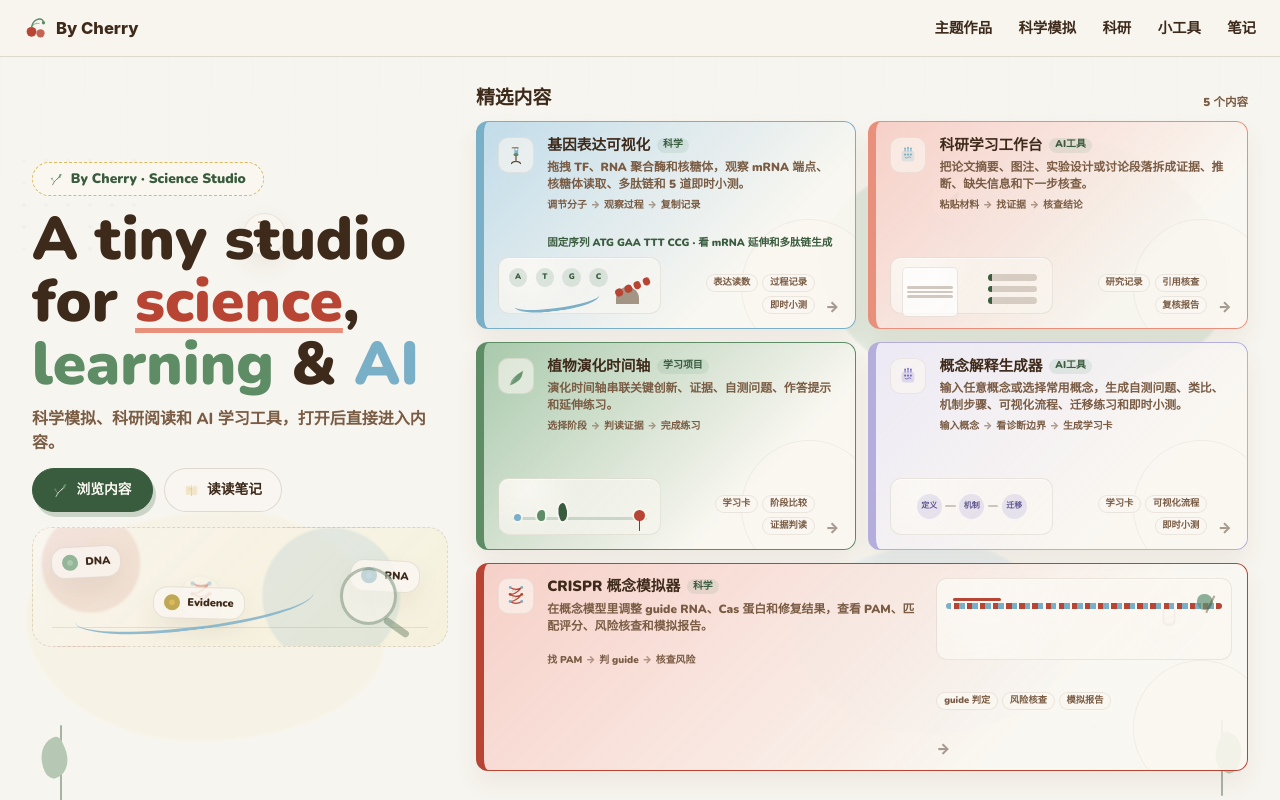
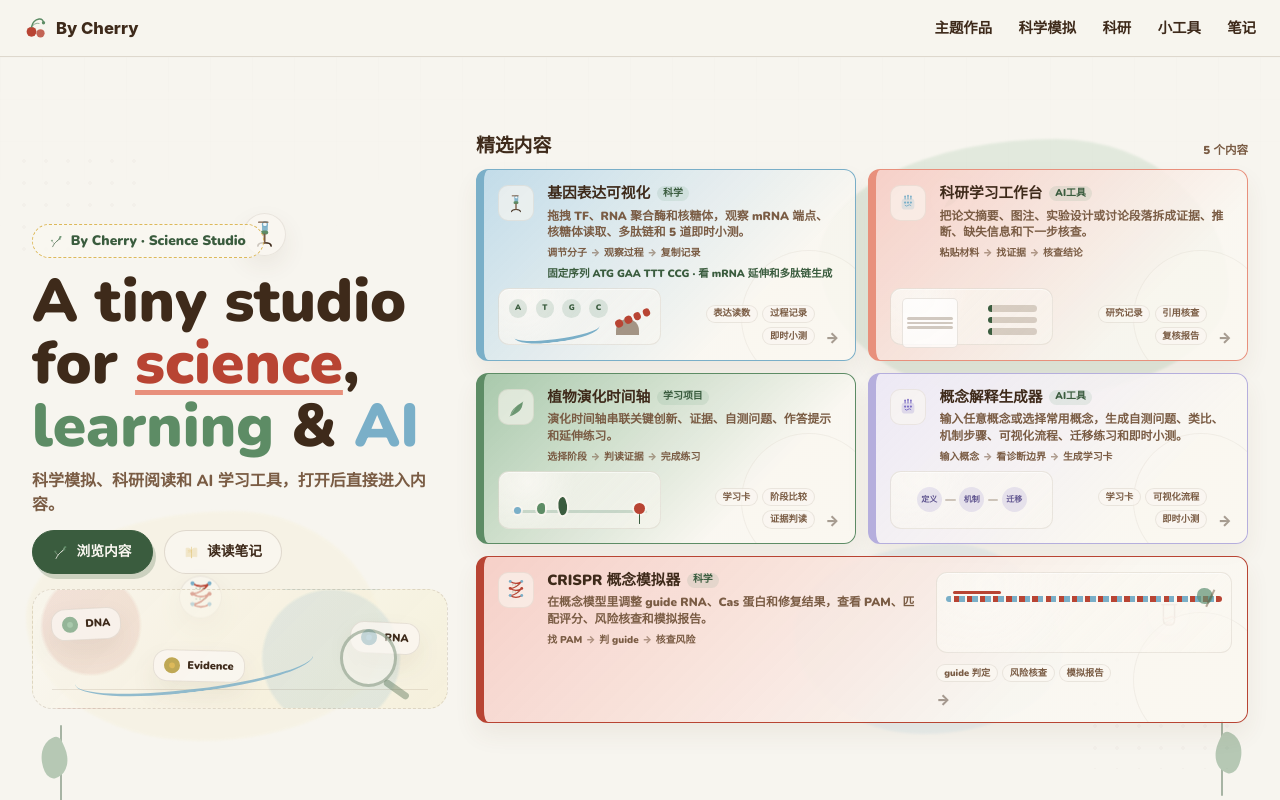
Before and after one commit to liruirui321/Bycherry, a React (Vite) app: page / in a window 1280 px wide. Built offline with nearby package versions, Linux system fonts and the light colour scheme.

Commit message:
Tighten homepage content directory

```diff
--- a/src/app/components/Hero.tsx
+++ b/src/app/components/Hero.tsx
@@ -149,7 +149,7 @@ export function Hero() {
         <div className="hero-float-deco hero-float-leaf"><IconLeafSmall size={24} color="var(--cherry-sage)" /></div>
       </div>
 
-      <div className="hero-inner" style={{ position: "relative", top: 0, zIndex: 2, maxWidth: 1660, width: "100%", minWidth: 0, margin: "0 auto", boxSizing: "border-box", display: "grid", gridTemplateColumns: "minmax(370px, 0.35fr) minmax(0, 0.65fr)", gap: "clamp(1.2rem, 2.2vw, 2rem)", alignItems: "stretch", minHeight: "min(760px, calc(100svh - 116px))" }}>
+      <div className="hero-inner" style={{ position: "relative", top: 0, zIndex: 2, maxWidth: 1660, width: "100%", minWidth: 0, margin: "0 auto", boxSizing: "border-box", display: "grid", gridTemplateColumns: "minmax(370px, 0.35fr) minmax(0, 0.65fr)", gap: "clamp(1.2rem, 2.2vw, 2rem)", alignItems: "center", minHeight: "min(760px, calc(100svh - 116px))" }}>
         <div className="hero-copy-panel" style={{ minWidth: 0, display: "grid", gap: "0.72rem", justifyItems: "start", textAlign: "left", alignContent: "start", paddingTop: "clamp(4.7rem, 8.5vh, 5.7rem)" }}>
           <div style={{ display: "inline-flex", alignItems: "center", gap: 8, width: "fit-content", border: "1.5px dashed var(--cherry-yellow)", borderRadius: 999, padding: "0.36rem 1.05rem", color: "var(--cherry-forest)", fontSize: "0.86rem", fontWeight: 850, background: "rgba(250,247,241,0.76)", letterSpacing: 0 }}>
             <IconBranch size={13} color="var(--cherry-forest)" />
@@ -247,12 +247,12 @@ export function Hero() {
           </div>
         </div>
 
-        <div className="hero-featured-panel" style={{ minWidth: 0, display: "grid", gridTemplateRows: "auto minmax(0, 1fr)", gap: "0.72rem", width: "100%", alignContent: "stretch" }}>
+        <div className="hero-featured-panel" style={{ minWidth: 0, display: "grid", gridTemplateRows: "auto auto", gap: "0.72rem", width: "100%", alignContent: "center" }}>
           <div style={{ display: "flex", alignItems: "end", justifyContent: "space-between", gap: "0.75rem", minWidth: 0 }}>
             <h2 style={{ margin: 0, color: "var(--cherry-warm-brown)", fontSize: "1.18rem", lineHeight: 1.2, fontWeight: 950, textAlign: "left" }}>精选内容</h2>
             <span className="hero-entry-grid-note" style={{ color: "var(--cherry-warm-mid)", fontSize: "0.72rem", lineHeight: 1.2, fontWeight: 880, textAlign: "right" }}>{entries.length} 个内容</span>
           </div>
-          <nav id="works" className="hero-entry-grid" aria-label="内容目录" style={{ display: "grid", gridTemplateColumns: "repeat(2, minmax(0, 1fr))", gridAutoRows: "minmax(0, 1fr)", gap: "0.78rem", minWidth: 0, maxWidth: "100%", minHeight: 0, boxSizing: "border-box" }}>
+          <nav id="works" className="hero-entry-grid" aria-label="内容目录" style={{ display: "grid", gridTemplateColumns: "repeat(2, minmax(0, 1fr))", gridAutoRows: "minmax(158px, auto)", gap: "0.78rem", minWidth: 0, maxWidth: "100%", minHeight: 0, boxSizing: "border-box", alignContent: "start" }}>
             {entries.map((entry, index) => (
               <a
                 className={`hero-entry-card ${index === entries.length - 1 ? "hero-entry-card-wide" : ""}`}
@@ -996,6 +996,7 @@ export function Hero() {
 
           .hero-entry-grid {
             grid-template-columns: 1fr !important;
+            grid-auto-rows: auto !important;
             gap: 0.5rem !important;
             justify-items: start !important;
             width: calc(100% - 0.7rem) !important;
@@ -1035,7 +1036,7 @@ export function Hero() {
             grid-column: auto !important;
             grid-template-columns: 2.1rem minmax(0, 1fr) !important;
             grid-template-rows: auto auto !important;
-            min-height: 106px !important;
+            min-height: 86px !important;
             padding: 0.58rem 0.82rem 0.58rem 0.64rem !important;
             width: 100% !important;
             max-width: 100% !important;
```
